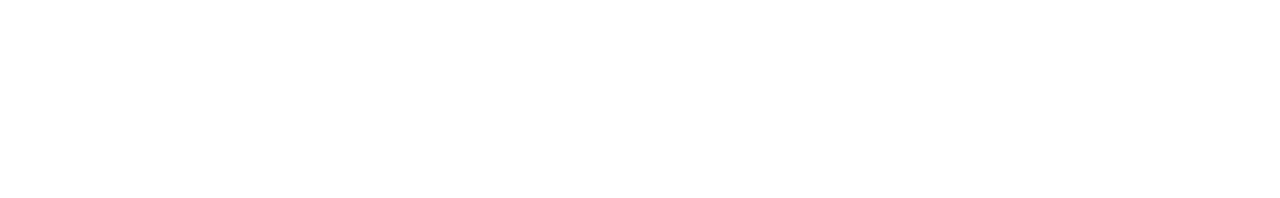
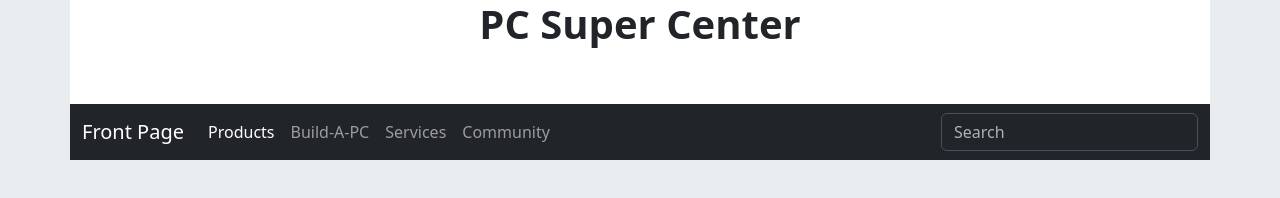
Before and after one commit to o-holloway/W1D4HW, a plain HTML site: page index.html in a window 1280 px wide. Drawn offline with nearby package versions, Linux system fonts and the light colour scheme.

Commit message:
added navbar with search feature

```diff
--- a/index.html
+++ b/index.html
@@ -7,3 +7,45 @@
     <link rel="stylesheet" href="https://cdn.jsdelivr.net/npm/bootstrap@5.3.2/dist/css/bootstrap.min.css">
     <!-- <link rel="stylesheet" href=""> -->
 </head>
+<body class="bg-body-secondary">
+    <div class="container">
+        <div class="row bg-white pb-5">
+            <div class="col">
+                <h1 class="text-center fw-bold">PC Super Center</h1>
+            </div>
+        </div>
+        <div class="row">
+            <nav class="navbar navbar-expand-lg bg-dark" data-bs-theme="dark">
+                <div class="container-fluid">
+                    <a class="navbar-brand" href="#">Front Page</a>
+                    <button class="navbar-toggler" type="button" data-bs-toggle="collapse" data-bs-target="#navbarNav"
+                        aria-controls="navbarNav" aria-expanded="false" aria-label="Toggle navigation">
+                        <span class="navbar-toggler-icon"></span>
+                    </button>
+                    <div class="collapse navbar-collapse justify-content-between" id="navbarNav">
+                        <ul class="navbar-nav">
+                            <li class="nav-item">
+                                <a class="nav-link active" aria-current="page" href="#">Products</a>
+                            </li>
+                            <li class="nav-item">
+                                <a class="nav-link" href="#">Build-A-PC</a>
+                            </li>
+                            <li class="nav-item">
+                                <a class="nav-link" href="#">Services</a>
+                            </li>
+                            <li class="nav-item">
+                                <a class="nav-link" href="#">Community</a>
+                            </li>
+                        </ul>
+                    </div>
+                    <div class="navbar-nav">
+                        <form class="navbar-form navbar-left" action="#">
+                            <div class="form-group">
+                              <input type="text" class="form-control" placeholder="Search">
+                            </div>
+                          </form>
+                    </div>
+                </div>
+            </nav>
+        </div>
+    </div>
```
